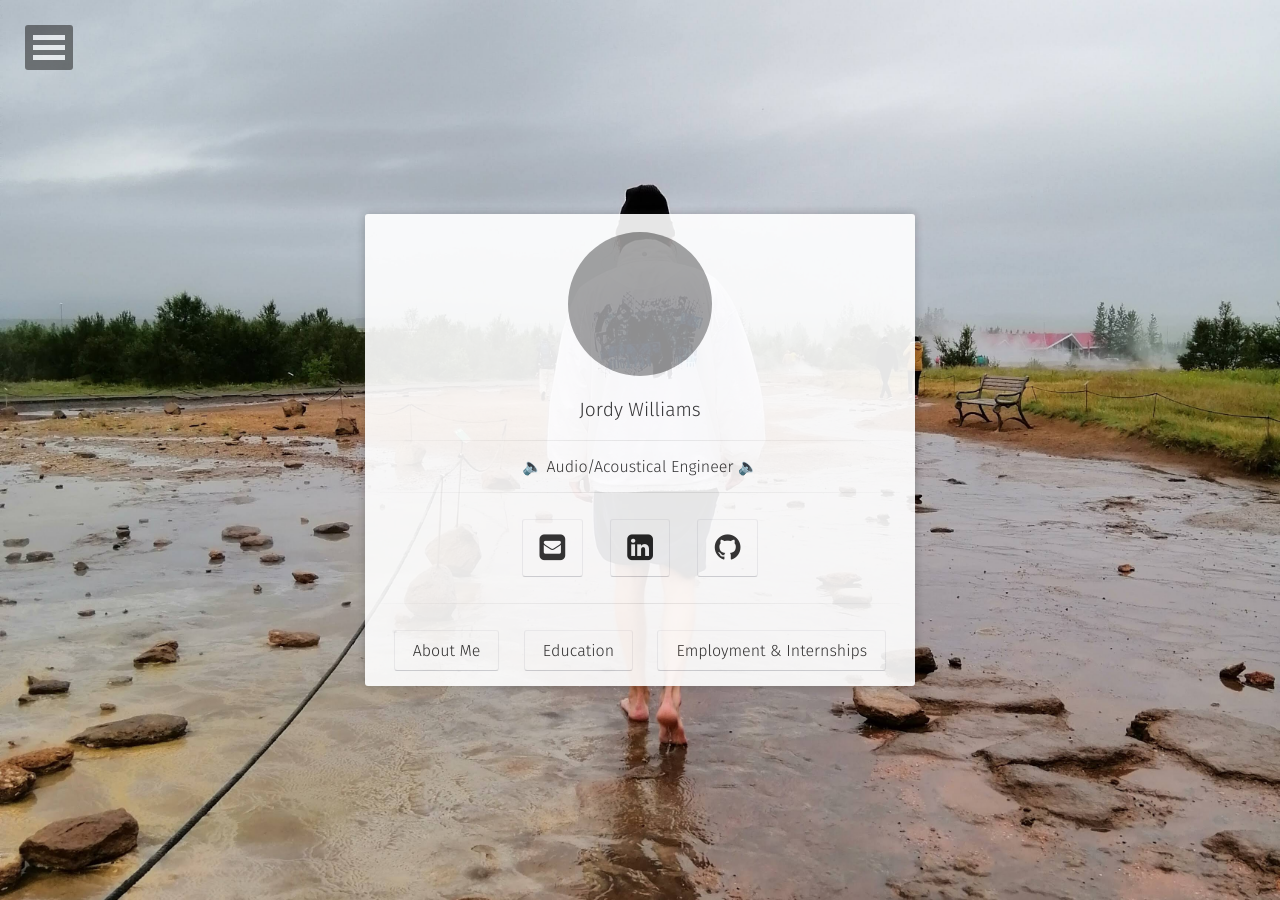
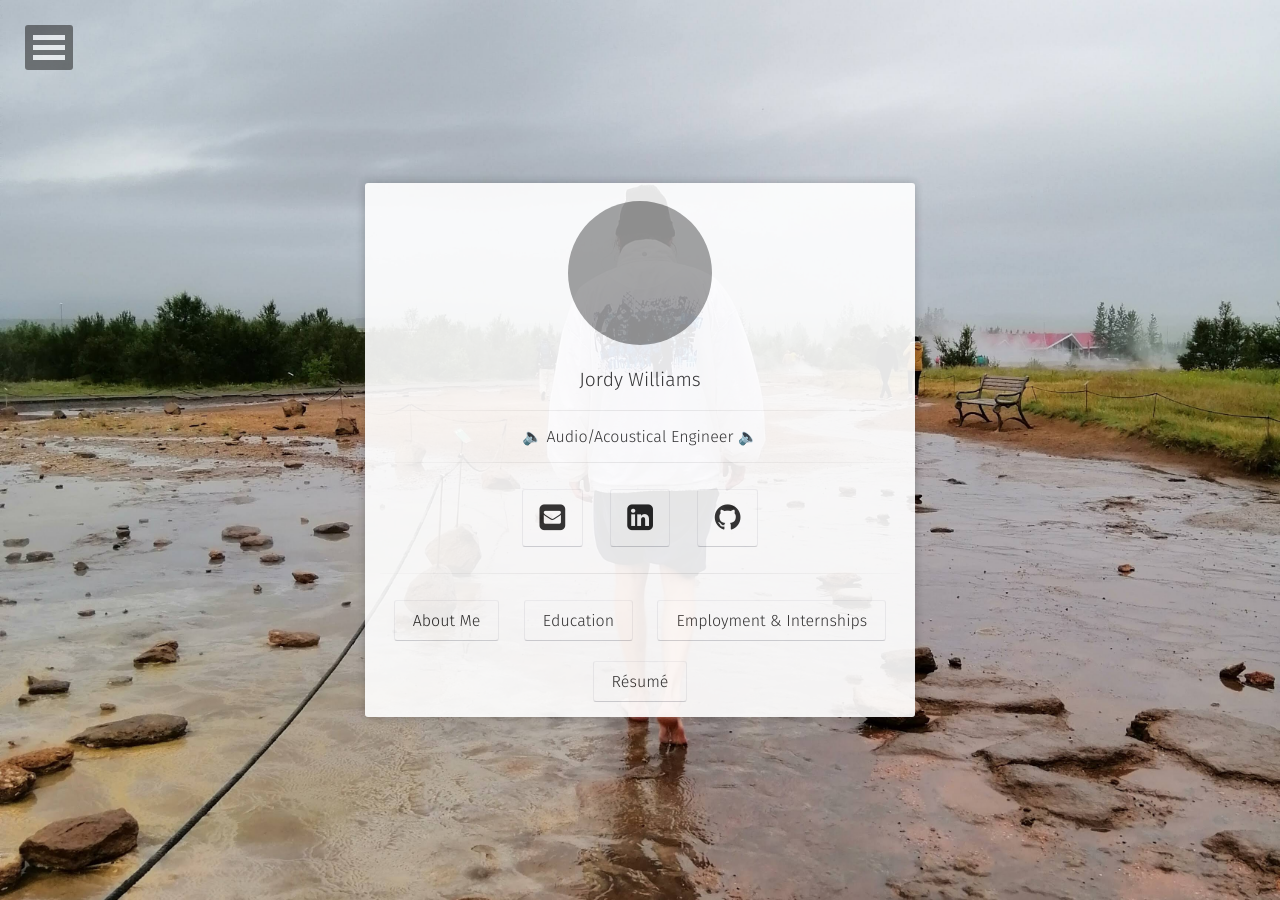
Before and after one commit to jordyjwilliams/jordyjwilliams.github.io, a Jekyll site: the page built from index.html, in a window 1280 px wide. Built offline with Jekyll 4.4.1, drawn with Linux system fonts in a browser that asks for light colours; some web fonts are replaced; grey boxes are pictures that could not be loaded.

Commit message:
feat: add Resume button to homepage

```diff
--- a/_layouts/home.html
+++ b/_layouts/home.html
@@ -41,6 +41,11 @@ layout: compress
                          <a class="btn zoombtn" href="{{ site.url }}/employment ">
                          Employment & Internships
                          </a>
+                         {% if site.resume %}
+                         <a class="btn zoombtn" href="{{ site.resume }} ">
+                         Résumé
+                         </a>
+                         {% endif %}
                  </h3>
             </div>
         </div>
```
